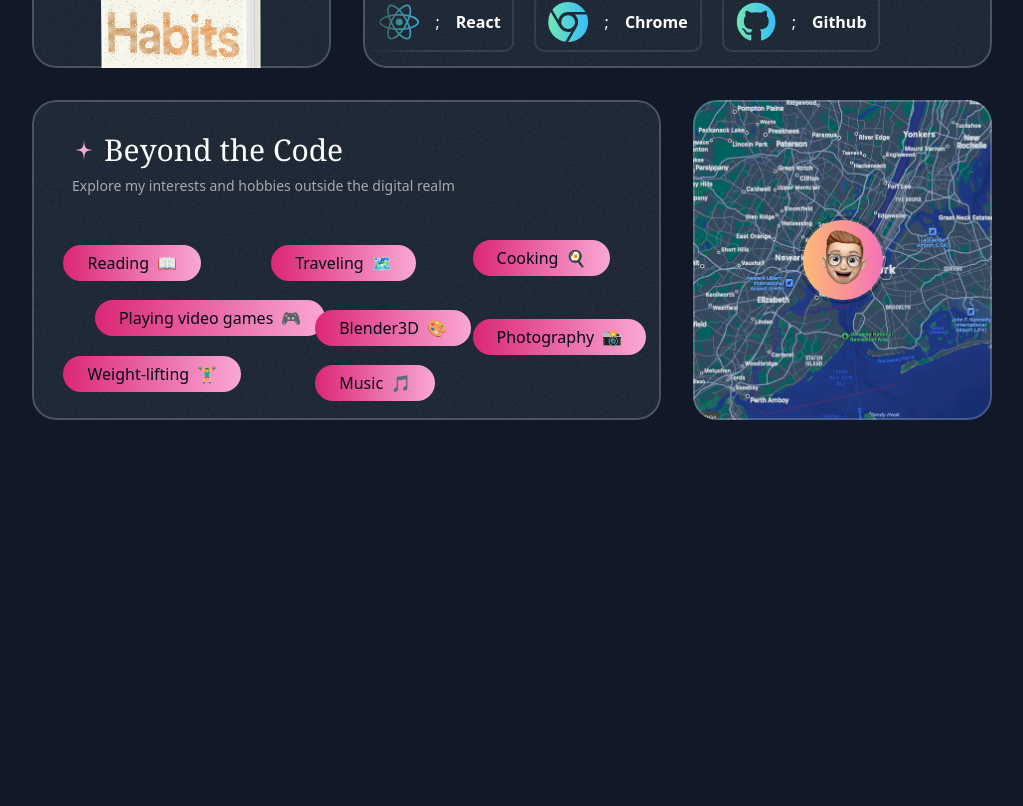
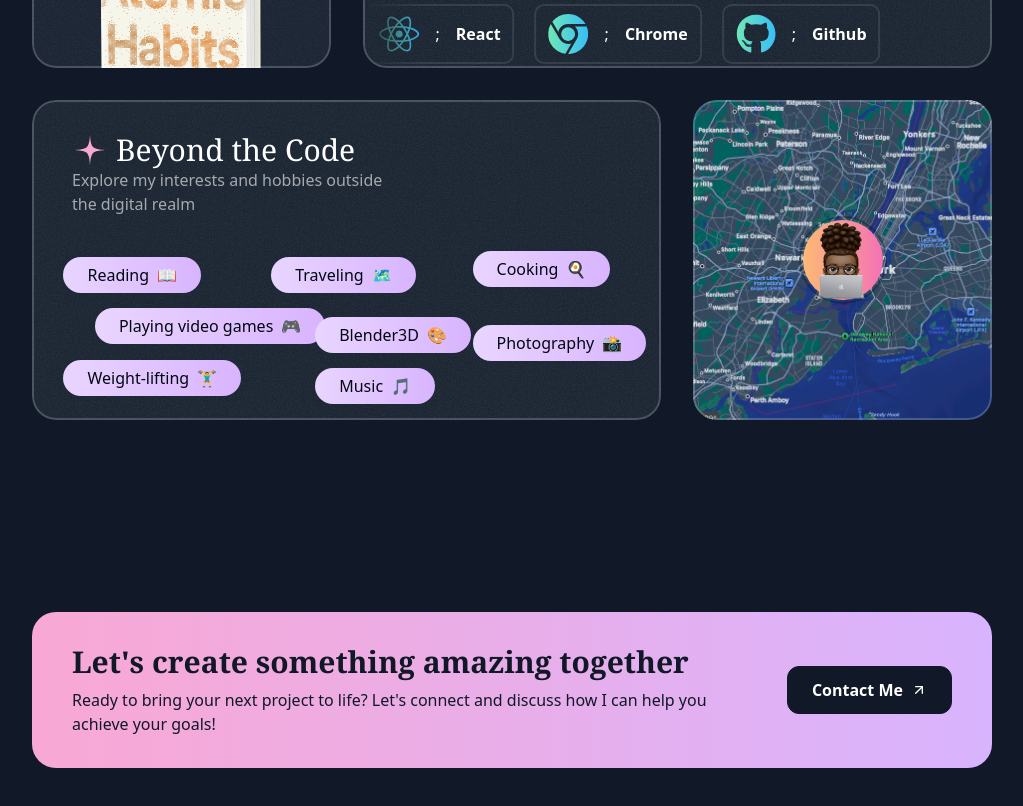
Before and after one commit to Cindellai/Iloegbunam_portfolio_2024, a Next.js app: page / in a window 1280 px wide. Shown: the part 4420-5226 px from the top of the page, without its empty margins (128-1151 px from the left). Before the commit the page ends 4952 px from the top, so only its background shows below. Built offline with nearby package versions, Linux system fonts and the light colour scheme; a web font is replaced by a local one.

Commit message:
"Added ContactSection component, updated CardHeader and AboutSection components, and made minor styling changes."

```diff
--- a/src/app/page.tsx
+++ b/src/app/page.tsx
@@ -3,6 +3,7 @@
 import { ProjectsSection } from "@/sections/Projects";
 import { TapeSection } from "@/sections/Tape";
 import { AboutSection } from "@/sections/About";
+import { ContactSection } from "@/sections/Contact";
 
 export default function Home() {
   return (
@@ -12,7 +13,7 @@
       <ProjectsSection />
       <TapeSection />
       <AboutSection />
-
+      <ContactSection />
     </div>
   );
 }
--- a/src/components/CardHeader.tsx
+++ b/src/components/CardHeader.tsx
@@ -9,10 +9,10 @@
     return (
         <div className={twMerge("flex flex-col p-6 md:py-8 md:px-10", className)}>
             <div className="inline-flex items-center gap-2">
-                <StarIcon width={24} height={24} fill="currentColor" className="text-pink-300" />
+                <StarIcon className="size-9 text-pink-300" />
                 <h3 className="font-serif text-3xl">{title}</h3>
             </div>
-            <p className="text-sm text-white/60 my-2">{description}</p>
+            <p className="text-sm lg:text-base max-w-xs text-white/60 ">{description}</p>
         </div>
     );
 };
--- a/src/sections/About.tsx
+++ b/src/sections/About.tsx
@@ -12,7 +12,7 @@
 import ChromeIcon from "@/assets/icons/chrome.svg";
 import { TechIcon } from "@/components/TechIcon";
 import mapImage from "@/assets/images/map.png";
-import smileMemoji from "@/assets/images/memoji-smile.png"
+import smileMemoji from "@/assets/images/me.png"
 import { ToolboxItems } from "@/components/ToolboxItems"; // or the correct path
 
 
@@ -130,7 +130,7 @@
           <CardHeader title="Beyond the Code" description="Explore my interests and hobbies outside the digital realm" className="px-6 py-6" />
           <div className="relative flex-1">
             {hobbies.map((hobby) => (
-              <div key={hobby.title} className="inline-flex items-center gap-2 px-6 bg-gradient-to-r from-pink-600 to-pink-300 rounded-full py-1.5 absolute" style={{ left: hobby.left, top: hobby.top, }}>
+              <div key={hobby.title} className="inline-flex items-center gap-2 px-6 bg-gradient-to-r from-purple-200 to-purple-300 rounded-full py-1.5 absolute" style={{ left: hobby.left, top: hobby.top, }}>
                 <span className="font-medium text-gray-950">{hobby.title}</span>
                 <span>{hobby.emoji}</span>
                 </div>
@@ -140,7 +140,7 @@
         <Card className="h-[320px] p-0 relative md:col-span-2 lg:col-span-1">
               <Image src={mapImage} alt="map"
               className="h-full w-full object-cover object-left-top" />
-              <div className="absolute top-1/2 left-1/2 -translate-x-1/2 -translate-y-1/2 size-20 rounded-full bg-gradient-to-r from-orange-300 to-pink-400 after:content-[''] after:absolute after:inset-0 after:outline after:outline-2 after:outline-offset-2 after:rounded-full after:outline-gray-950/30">
+              <div className="absolute top-1/2 left-1/2 -translate-x-1/2 -translate-y-1/2 size-170 rounded-full bg-gradient-to-r from-orange-300 to-pink-400 after:content-[''] after:absolute after:inset-0 after:outline after:outline-2 after:outline-offset-2 after:rounded-full after:outline-gray-950/30">
               <Image src={smileMemoji} alt="smiling" className="size-20" />
               </div>
         </Card>
--- a/src/sections/Contact.tsx
+++ b/src/sections/Contact.tsx
@@ -1,3 +1,28 @@
+import ArrowUpRightIcon from '@/assets/icons/arrow-up-right.svg';
+import grainImage from "@/assets/images/grain.jpg";
+
 export const ContactSection = () => {
-  return <div>Contact Section</div>;
+  return (
+  <div className='py-16 pt-12 lg:py-24 lg:pt-20'>
+    <div className='container'>
+      <div className='bg-gradient-to-r from-pink-300 to-purple-300 text-gray-900 py-8 px-10 rounded-3xl text-center md:text-left relative overflow-hidden z-0'>
+      <div className='absolute inset-0 opacity-5 -z-10' style={{backgroundImage: `url(${grainImage})`
+      }} >
+      </div>
+      <div className='flex flex-col md:flex-row gap-8 md:gap-16 items-center'>
+        <div>
+    <h2 className='font-serif font-bold text-2xl md:text-3xl'>Let's create something amazing together</h2>
+    <p className='text-sm md:text-base mt-2 '> Ready to bring your next project to life? Let's connect and discuss how I can help you achieve your goals!</p>
+    </div>
+    <div>
+    <button className='text-white bg-gray-900 inline-flex items-center px-6 h-12 rounded-xl gap-2 w-max border border-gray-900'>
+      <span className='font-semibold'>Contact Me</span>
+      <ArrowUpRightIcon className="size-4" />
+    </button>
+  </div>
+  </div>
+  </div>
+  </div>
+  </div>
+  );
 };
```
Also changed, not shown: src/assets/images/hi.png (added), src/assets/images/hii.png (added).
